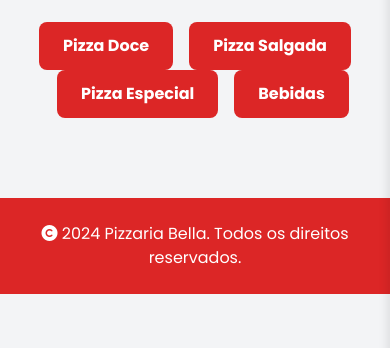
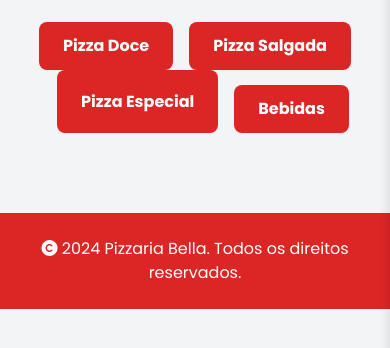
Before and after one commit to MrHoneys/WebSite-Pizzaria, a plain HTML site: page cardapio.html in a window 390 px wide. Shown: the part 162-510 px from the top of the page. Drawn offline with nearby package versions, Linux system fonts and the light colour scheme.

Commit message:
Atualizado version 2.0
Atualizado o Menu Responsivo para Mobile, Os menus do cardápio agora se encaixa normalmente.

```diff
--- a/cardapio.html
+++ b/cardapio.html
@@ -106,7 +106,7 @@
         <button onclick="showMenu('pizzaDoce')" class="bg-red-600 text-white px-6 py-3 rounded-lg font-bold hover:bg-red-700">Pizza Doce</button>
         <button onclick="showMenu('pizzaSalgada')" class="bg-red-600 text-white px-6 py-3 rounded-lg font-bold hover:bg-red-700">Pizza Salgada</button>
         <button onclick="showMenu('pizzaEspecial')" class="bg-red-600 text-white px-6 py-3 rounded-lg font-bold hover:bg-red-700">Pizza Especial</button>
-        <button onclick="showMenu('bebidas')" class="bg-red-600 text-white px-6 py-3 rounded-lg font-bold hover:bg-red-700">Bebidas</button>
+        <button onclick="showMenu('bebidas')" class="bg-red-600 text-white px-6 py-3 rounded-lg font-bold hover:bg-red-700 mt-[15px] md:mt-0">Bebidas</button>
       </div>
 
       <!-- Conteúdo Dinâmico -->
```
